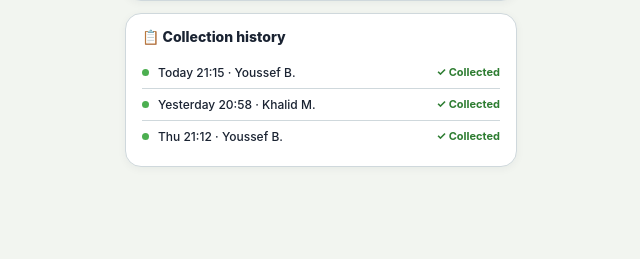
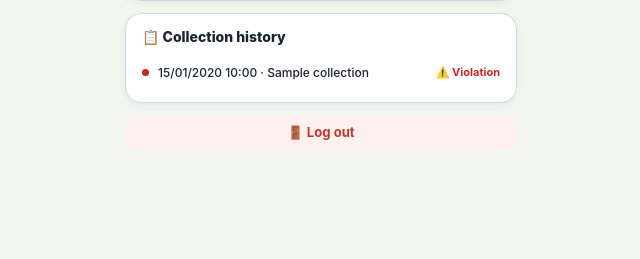
Before and after one commit to amine2026-tech/nqizbali, a Flask app: page /client in a window 1280 px wide. Shown: the part 1016-1275 px from the top of the page, without its empty margins (319-959 px from the left). After the commit the page ends 1166 px from the top, so only its background shows below. Run offline with Flask 3, Linux system fonts and the light colour scheme; the visitor is signed in with stand-in values (Sample User, id 1); data comes from the database, SQL or seed files in the repository; tables that the repository leaves empty hold one stand-in row (values such as "Sample post").

Commit message:
Update client.html

```diff
--- a/templates/client.html
+++ b/templates/client.html
@@ -3,7 +3,7 @@
 <head>
   <meta charset="UTF-8"/>
   <meta name="viewport" content="width=device-width, initial-scale=1.0, maximum-scale=1.0"/>
-  <title>NqiZbali — Resident</title>
+  <title>NqiZbali — My Home</title>
   <link rel="stylesheet" href="{{ url_for('static', filename='css/style.css') }}">
   <link rel="stylesheet" href="https://unpkg.com/leaflet@1.9.4/dist/leaflet.css"/>
   <style>
@@ -19,20 +19,16 @@
     .map-wrapper { position: relative; }
     .map-center-btn {
       position: absolute;
-      bottom: 18px;
-      right: 12px;
+      bottom: 18px; right: 12px;
       z-index: 999;
       background: white;
       border: none;
       border-radius: 10px;
-      width: 40px;
-      height: 40px;
+      width: 40px; height: 40px;
       font-size: 18px;
       box-shadow: 0 2px 8px rgba(0,0,0,.2);
       cursor: pointer;
-      display: flex;
-      align-items: center;
-      justify-content: center;
+      display: flex; align-items: center; justify-content: center;
     }
     .sub-alert {
       background: #fff8e1;
@@ -46,7 +42,6 @@
       align-items: center;
       gap: 8px;
     }
-    .sub-alert-icon { font-size: 20px; flex-shrink: 0; }
     .sub-alert a { color: #1a7c3e; font-weight: 700; }
     .big-action {
       width: 100%;
@@ -76,6 +71,18 @@
       font-weight: 700;
       margin-bottom: 14px;
     }
+    .logout-btn {
+      display: block;
+      text-align: center;
+      padding: .6rem;
+      background: #fff0f0;
+      color: #c0392b;
+      border-radius: 10px;
+      font-size: .82rem;
+      font-weight: 700;
+      text-decoration: none;
+      margin-top: .5rem;
+    }
   </style>
 </head>
 <body>
@@ -89,12 +96,13 @@
 
   <div class="content">
 
+    <!-- Profile Card -->
     <div class="card card-dark">
       <div class="profile-row">
-        <div class="avatar avatar-green" id="avatar-initials">KF</div>
+        <div class="avatar avatar-green" id="avatar-initials">?</div>
         <div>
-          <div class="profile-name" style="color:white" id="profile-name">Karima Fahim</div>
-          <div class="profile-sub" style="color:#ffffff88" id="profile-addr">📍 Massira II, Marrakech</div>
+          <div class="profile-name" style="color:white" id="profile-name">Loading...</div>
+          <div class="profile-sub" style="color:#ffffff88" id="profile-addr">📍 Marrakech</div>
         </div>
         <div style="margin-left:auto">
           <span class="badge badge-green" id="sub-badge">
@@ -107,12 +115,14 @@
       </div>
     </div>
 
+    <!-- Subscription alert -->
     <div class="sub-alert" id="sub-alert" style="display:none">
-      <span class="sub-alert-icon">⚠️</span>
+      <span style="font-size:20px;flex-shrink:0">⚠️</span>
       <div>Your building subscription is <strong>not active</strong>.
       Contact your syndic or <a href="/syndic/login">access the syndic portal</a>.</div>
     </div>
 
+    <!-- Action Card -->
     <div class="card">
       <div class="card-title">My trash status</div>
       <div style="text-align:center">
@@ -129,6 +139,7 @@
       </div>
     </div>
 
+    <!-- Live Map -->
     <div class="card">
       <div class="card-title">📍 Live map</div>
       <div class="map-wrapper">
@@ -142,6 +153,7 @@
       </div>
     </div>
 
+    <!-- QR Code -->
     <div class="card">
       <div class="card-title">🏷️ My QR Code</div>
       <div class="qr-row">
@@ -164,24 +176,25 @@
           <rect x="42" y="74" width="5" height="5" fill="#2E7D32"/>
         </svg>
         <div class="qr-info">
-          <div class="qr-code" id="qr-code-text">NQZ-MRK-0001</div>
-          <div class="qr-addr" id="qr-name">Karima Fahim</div>
-          <div class="qr-addr" id="qr-addr">Apt 7B · Massira II</div>
-          <button class="btn btn-green btn-sm" style="margin-top:10px" onclick="showToast('📄 QR ready!')">
-            📥 Download
-          </button>
+          <div class="qr-code" id="qr-code-text">—</div>
+          <div class="qr-addr" id="qr-name">—</div>
+          <div class="qr-addr" id="qr-addr">—</div>
+          <button class="btn btn-green btn-sm" style="margin-top:10px"
+                  onclick="showToast('📄 QR ready!')">📥 Download</button>
         </div>
       </div>
     </div>
 
+    <!-- Collection History -->
     <div class="card">
       <div class="card-title">📋 Collection history</div>
       <div id="history-list">
-        <div class="log-item"><div class="log-dot"></div><div class="log-text">Today 21:15 · Youssef B.</div><div class="log-status">✓ Collected</div></div>
-        <div class="log-item"><div class="log-dot"></div><div class="log-text">Yesterday 20:58 · Khalid M.</div><div class="log-status">✓ Collected</div></div>
-        <div class="log-item"><div class="log-dot"></div><div class="log-text">Thu 21:12 · Youssef B.</div><div class="log-status">✓ Collected</div></div>
+        <div style="text-align:center;color:#607D8B;font-size:13px;padding:20px">Loading...</div>
       </div>
     </div>
+
+    <!-- Logout -->
+    <a class="logout-btn" href="/resident/logout">🚪 Log out</a>
 
   </div>
 </div>
@@ -190,6 +203,7 @@
 
 <script src="https://unpkg.com/leaflet@1.9.4/dist/leaflet.js"></script>
 <script>
+// ── Clock ──
 function updateClock() {
   const n = new Date();
   document.getElementById('clock').textContent =
@@ -197,51 +211,57 @@ function updateClock() {
 }
 updateClock(); setInterval(updateClock, 10000);
 
+// ── Toast ──
 function showToast(msg) {
   const t = document.getElementById('toast');
   t.textContent = msg; t.classList.add('show');
   setTimeout(() => t.classList.remove('show'), 2800);
 }
 
+// ── State ──
 let currentClient = null;
 let map = null;
 let myMarker = null;
 let collectorMarker = null;
 let trashReady = false;
 
-async function loadClient() {
+// ── Load MY data ──
+async function loadMyData() {
   try {
-    const res = await fetch('/api/clients');
-    const clients = await res.json();
-    if (!clients.length) return;
-    currentClient = clients[0];
+    const res = await fetch('/api/client/me');
+    if (res.status === 401) {
+      window.location.href = '/resident/login';
+      return;
+    }
+    currentClient = await res.json();
     updateUI(currentClient);
-    initMap(currentClient);
+    if (!map) initMap(currentClient);
+    loadHistory(currentClient.id);
   } catch(e) { console.error(e); }
 }
 
 function updateUI(c) {
   const initials = c.name.split(' ').map(w=>w[0]).join('').toUpperCase().slice(0,2);
   document.getElementById('avatar-initials').textContent = initials;
-  document.getElementById('profile-name').textContent = c.name;
-  document.getElementById('profile-addr').textContent = '📍 ' + c.neighborhood + ', Marrakech';
-  document.getElementById('qr-code-text').textContent = c.qr_code;
-  document.getElementById('qr-name').textContent = c.name;
-  document.getElementById('qr-addr').textContent = c.address + ' · ' + c.neighborhood;
+  document.getElementById('profile-name').textContent    = c.name;
+  document.getElementById('profile-addr').textContent    = '📍 ' + c.neighborhood + ', Marrakech';
+  document.getElementById('qr-code-text').textContent    = c.qr_code;
+  document.getElementById('qr-name').textContent         = c.name;
+  document.getElementById('qr-addr').textContent         = c.address + ' · ' + c.neighborhood;
 
   if (c.subscription_active) {
-    document.getElementById('sub-badge').innerHTML = '<span class="pulse-dot"></span> Active';
-    document.getElementById('sub-badge').className = 'badge badge-green';
-    document.getElementById('sub-info').textContent = '🏢 Building subscription active · Collection unlocked';
+    document.getElementById('sub-badge').innerHTML   = '<span class="pulse-dot"></span> Active';
+    document.getElementById('sub-badge').className   = 'badge badge-green';
+    document.getElementById('sub-info').textContent  = '🏢 Building subscription active · Collection unlocked';
     document.getElementById('sub-alert').style.display = 'none';
-    document.getElementById('action-btn').disabled = false;
+    document.getElementById('action-btn').disabled   = false;
     document.getElementById('action-btn').style.opacity = '1';
   } else {
-    document.getElementById('sub-badge').innerHTML = '❌ Inactive';
-    document.getElementById('sub-badge').className = 'badge badge-red';
-    document.getElementById('sub-info').textContent = '⚠️ Building subscription not active — contact your syndic';
+    document.getElementById('sub-badge').innerHTML   = '❌ Inactive';
+    document.getElementById('sub-badge').className   = 'badge badge-red';
+    document.getElementById('sub-info').textContent  = '⚠️ Building subscription not active — contact your syndic';
     document.getElementById('sub-alert').style.display = 'flex';
-    document.getElementById('action-btn').disabled = true;
+    document.getElementById('action-btn').disabled   = true;
     document.getElementById('action-btn').style.opacity = '0.5';
   }
 
@@ -250,30 +270,32 @@ function updateUI(c) {
 }
 
 function updateActionBtn() {
-  const btn = document.getElementById('action-btn');
+  const btn  = document.getElementById('action-btn');
   const pill = document.getElementById('status-pill');
   if (trashReady) {
     btn.className = 'big-action cancel';
     btn.innerHTML = '✅ Trash signalled — Tap to cancel';
     pill.style.background = '#e8f5e9'; pill.style.color = '#2E7D32';
-    document.getElementById('status-dot').textContent = '✅';
-    document.getElementById('status-label-text').textContent = 'Ready for collection';
-    document.getElementById('action-hint').textContent = 'The collector has been notified. Tap to cancel.';
+    document.getElementById('status-dot').textContent       = '✅';
+    document.getElementById('status-label-text').textContent= 'Ready for collection';
+    document.getElementById('action-hint').textContent      = 'The collector has been notified. Tap to cancel.';
   } else {
     btn.className = 'big-action ready';
     btn.innerHTML = '🗑️ My trash is ready — Signal now';
     pill.style.background = '#f0f4f8'; pill.style.color = '#607D8B';
-    document.getElementById('status-dot').textContent = '⏳';
-    document.getElementById('status-label-text').textContent = 'Not ready';
-    document.getElementById('action-hint').textContent = 'Tap to let the collector know your trash is ready.';
+    document.getElementById('status-dot').textContent       = '⏳';
+    document.getElementById('status-label-text').textContent= 'Not ready';
+    document.getElementById('action-hint').textContent      = 'Tap to let the collector know your trash is ready.';
   }
 }
 
 async function toggleTrash() {
   if (!currentClient) return;
-  if (!currentClient.subscription_active) { showToast('⚠️ Subscription not active'); return; }
+  if (!currentClient.subscription_active) {
+    showToast('⚠️ Subscription not active'); return;
+  }
   try {
-    const res = await fetch('/api/trash_ready/' + currentClient.id, {method:'POST'});
+    const res  = await fetch('/api/trash_ready/' + currentClient.id, {method:'POST'});
     const data = await res.json();
     if (data.success) {
       trashReady = !trashReady;
@@ -284,8 +306,29 @@ async function toggleTrash() {
   } catch(e) { showToast('❌ Error — try again'); }
 }
 
+// ── History ──
+async function loadHistory(id) {
+  try {
+    const res  = await fetch('/api/collections/' + id);
+    const data = await res.json();
+    const list = document.getElementById('history-list');
+    if (!data.length) {
+      list.innerHTML = '<div style="text-align:center;color:#607D8B;font-size:13px;padding:20px">No collections yet.</div>';
+      return;
+    }
+    list.innerHTML = data.map(c => `
+      <div class="log-item">
+        <div class="log-dot" style="background:${c.status==='collected'?'#4CAF50':'#C62828'}"></div>
+        <div class="log-text">${c.date} · ${c.collector}</div>
+        <div class="log-status" style="color:${c.status==='collected'?'#2E7D32':'#C62828'}">
+          ${c.status==='collected'?'✓ Collected':'⚠️ Violation'}
+        </div>
+      </div>`).join('');
+  } catch(e) {}
+}
+
+// ── Map ──
 function initMap(c) {
-  if (map) return;
   map = L.map('client-map').setView([c.lat, c.lng], 15);
   L.tileLayer('https://{s}.tile.openstreetmap.org/{z}/{x}/{y}.png', {
     attribution: '© OpenStreetMap', maxZoom: 19
@@ -304,9 +347,12 @@ function initMap(c) {
   });
   const cl = c.lat + 0.003, cn = c.lng + 0.002;
   collectorMarker = L.marker([cl, cn], {icon: truckIcon}).addTo(map)
-    .bindPopup('<b>Youssef B.</b><br>Collector · En route');
+    .bindPopup('<b>Collector</b><br>En route');
 
-  L.circle([c.lat, c.lng], {radius:80, color:'#2E7D32', fillColor:'#2E7D32', fillOpacity:0.08, weight:1}).addTo(map);
+  L.circle([c.lat, c.lng], {
+    radius:80, color:'#2E7D32', fillColor:'#2E7D32',
+    fillOpacity:0.08, weight:1
+  }).addTo(map);
 
   let step = 0;
   const steps = [[cl,cn],[cl-0.001,cn-0.001],[cl-0.002,cn],[c.lat+0.0005,c.lng+0.0005]];
@@ -326,7 +372,7 @@ function centerMap() {
   if (map && currentClient) map.flyTo([currentClient.lat, currentClient.lng], 16, {duration:0.8});
 }
 
-loadClient();
+loadMyData();
 </script>
 </body>
 </html>
```
